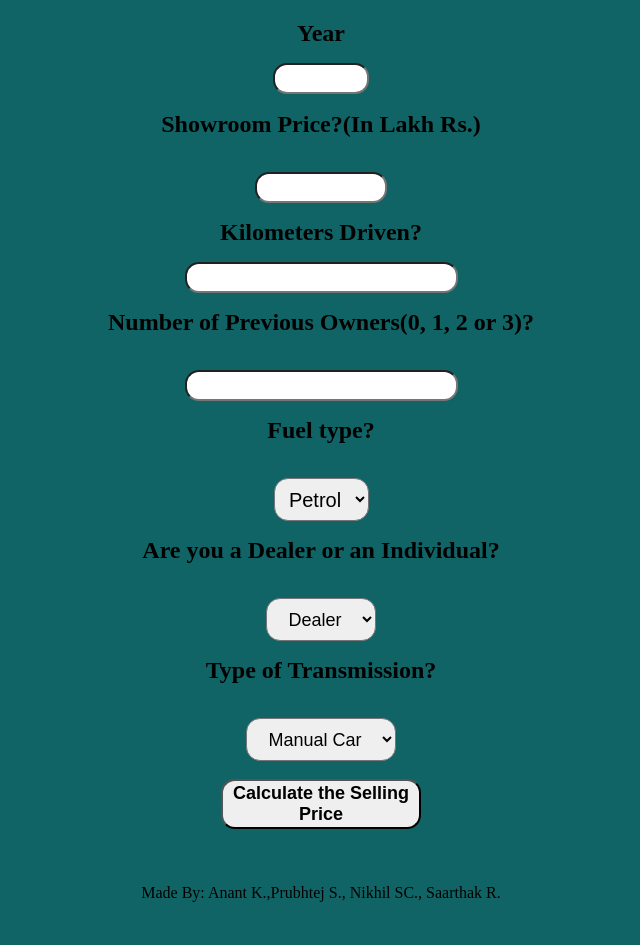
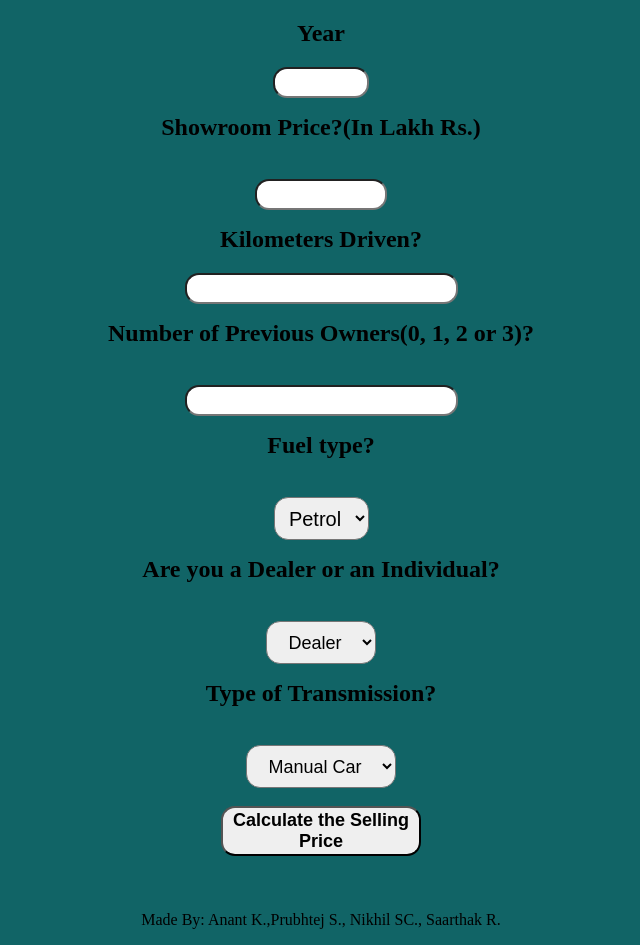
Before and after one commit to PRUBHTEJ/CarPredoPedia-MinorProject, a Flask app: page / in a window 1280 px wide. Shown: the part 419-1364 px from the top of the page, without its empty margins (319-959 px from the left). Before the commit the page ends 1321 px from the top, so only its background shows below. Run offline with Flask 2, Linux system fonts and the light colour scheme; parts of the project's set-up code (start-up, migrations or seed data) failed here and were passed over.

Commit message:
Update index.html

```diff
--- a/templates/index.html
+++ b/templates/index.html
@@ -169,7 +169,7 @@
 }
         h2{
          margin-top: 0.67em;
-         margin-bottom: 0.67em;
+
         }
 
     </style>
```
